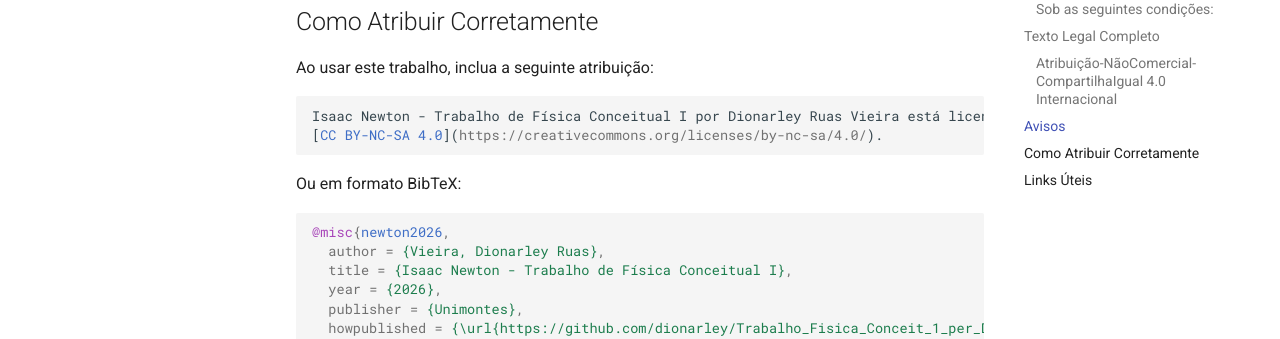
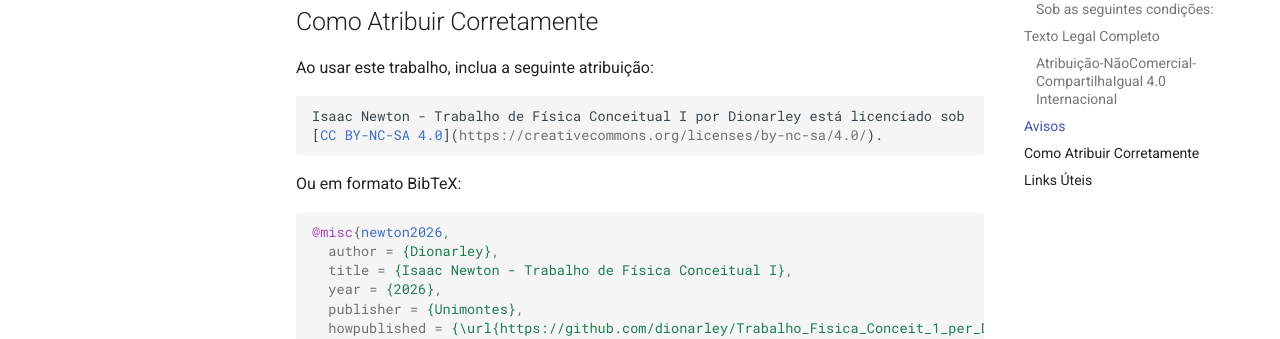
Before and after one commit to dionarley/Trabaho_Fisica_Conceit_1_per_Divulgacao_Cient, an MkDocs documentation site: the page built from docs/licenca.md, in a window 1280 px wide and 900 px high, scrolled down 1463 px. Shown: the part 153-492 px from the top of the window. Built offline with MkDocs 1.6.1 and Material for MkDocs 9.7.7, drawn with Linux system fonts in a browser that asks for light colours; comment, search, counter and statistics services are not loaded.

Commit message:
Fix: remove sobrenome 'Ruas Vieira' de todas as menções
- Alterado 'Dionarley Ruas Vieira' → 'Dionarley' em todos os arquivos
- Atualizado entradas BibTeX em licenca.md e referencias.md
- Mantido apenas 'Dionarley' como nome de autor
- Atualizadas tabelas de membros em index.md, cronograma.md, curiosidades.md

````diff
--- a/docs/licenca.md
+++ b/docs/licenca.md
@@ -53,7 +53,7 @@ A licença não fornece garantias e não restringe os seus direitos de uso justo
 Ao usar este trabalho, inclua a seguinte atribuição:
 
 ```markdown
-Isaac Newton - Trabalho de Física Conceitual I por Dionarley Ruas Vieira está licenciado sob
+Isaac Newton - Trabalho de Física Conceitual I por Dionarley está licenciado sob
 [CC BY-NC-SA 4.0](https://creativecommons.org/licenses/by-nc-sa/4.0/).
 ```
 
@@ -61,7 +61,7 @@ Ou em formato BibTeX:
 
 ```bibtex
 @misc{newton2026,
-  author = {Vieira, Dionarley Ruas},
+  author = {Dionarley},
   title = {Isaac Newton - Trabalho de Física Conceitual I},
   year = {2026},
   publisher = {Unimontes},
--- a/mkdocs.yml
+++ b/mkdocs.yml
@@ -1,7 +1,7 @@
 site_name: Isaac Newton - Física Conceitual I
 site_url: https://dionarley.github.io/Trabalho_Fisica_Conceit_1_per_Divulgacao_Cient/
 site_description: Trabalho acadêmico sobre Isaac Newton para a disciplina de Física Conceitual I na Unimontes
-site_author: Amanda, Sara, Bernado, Miguel, Andre, Dionarley Ruas Vieira
+site_author: Amanda, Sara, Bernado, Miguel, Andre, Dionarley
 
 repo_url: https://github.com/dionarley/Trabalho_Fisica_Conceit_1_per_Divulgacao_Cient
 repo_name: Trabalho Isaac Newton - Cartoon
````
Also changed, not shown: README.md (+1 -1 lines), docs/cronograma.md (+1 -1 lines), docs/curiosidades.md (+2 -2 lines), docs/index.md (+1 -1 lines), docs/referencias.md (+1 -1 lines), 2 other files.
